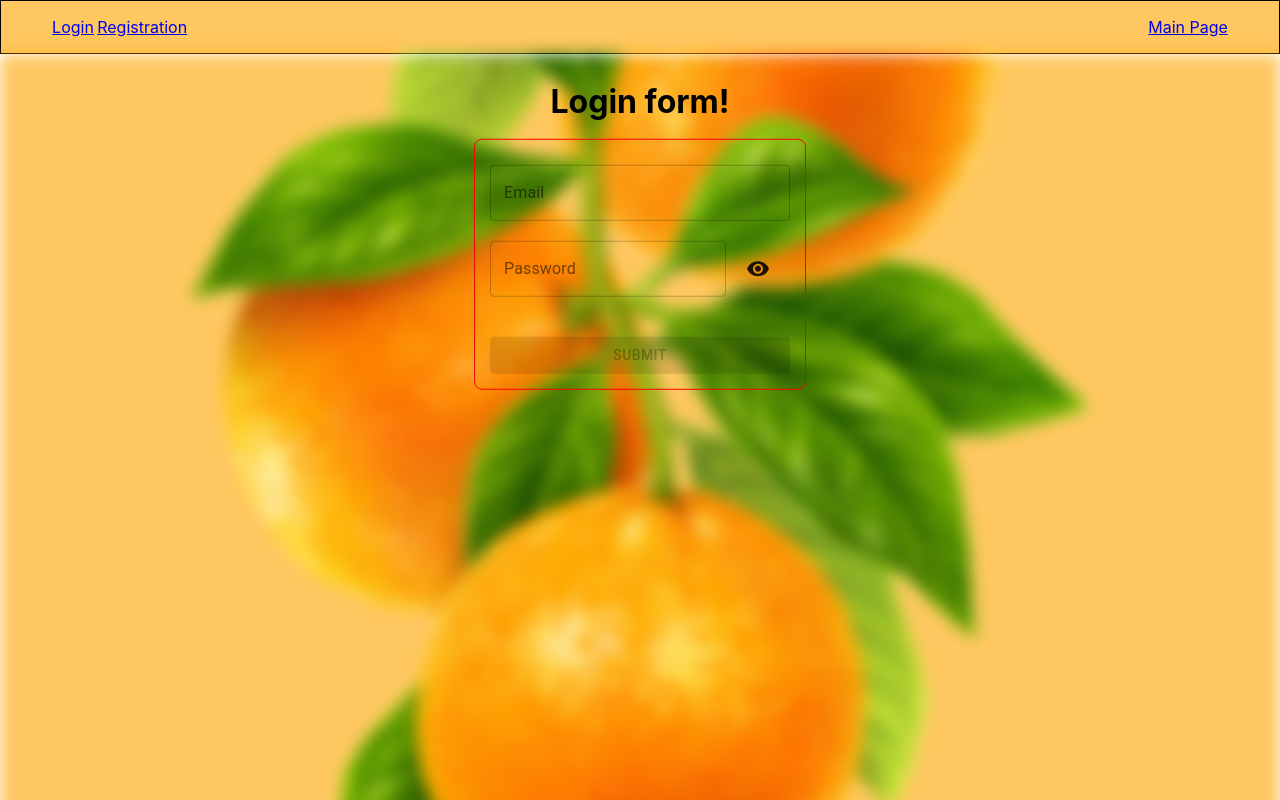
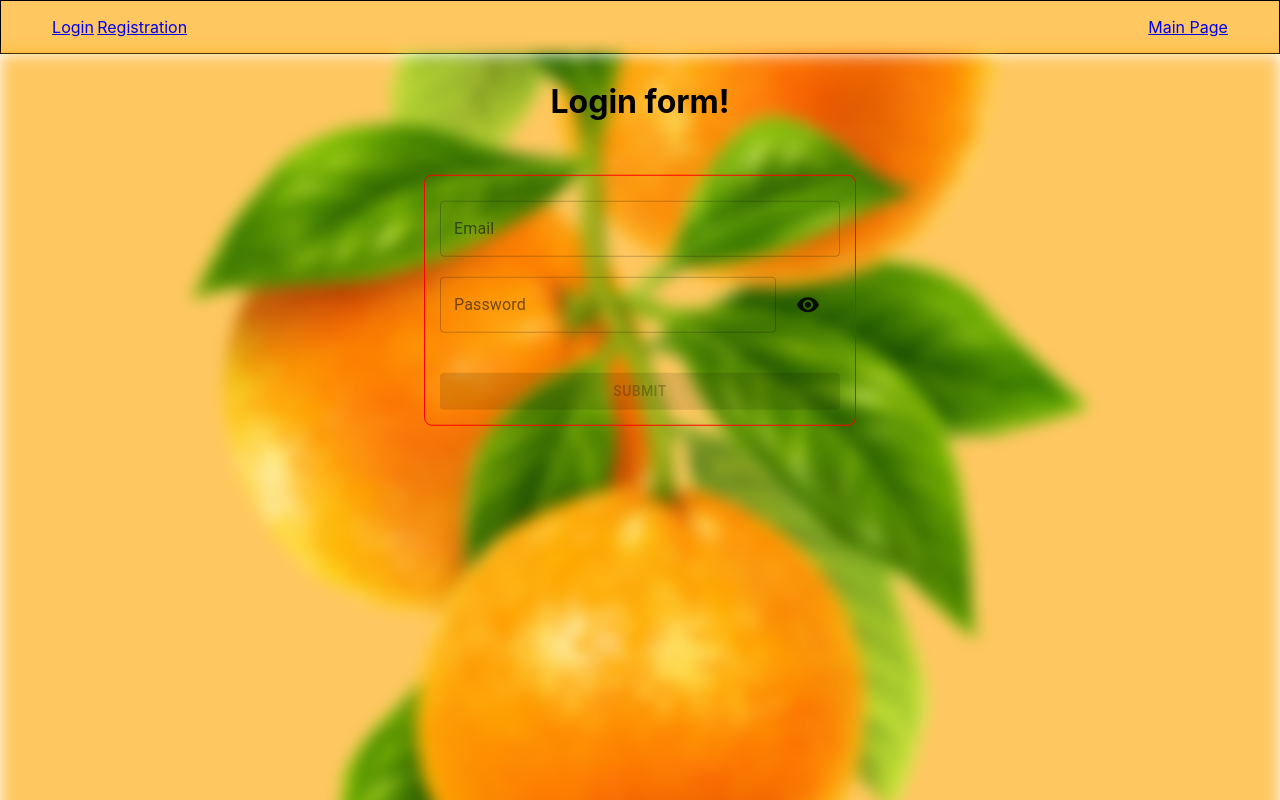
Before and after one commit to Mishka31/goit-react-hw-08-phonebook, a React (Create React App) app: page /login in a window 1280 px wide. Shown: the top 800 px of the page. Built offline with nearby package versions, Linux system fonts and the light colour scheme.

Commit message:
Update login.module.css

```diff
--- a/src/login/components/login.module.css
+++ b/src/login/components/login.module.css
@@ -11,19 +11,20 @@
 }
 .container {
   position: absolute;
-  top: 33%;
+  top: 300px;
   left: 50%;
   transform: translate(-50%, -50%);
   padding: 15px;
   padding-top: 25px;
   border: 1px solid red;
   border-radius: 8px;
-  max-width: 300px;
+  width: 70%;
+  max-width: 400px;
   margin: auto;
 }
 .title {
   position: absolute;
-  top: 10%;
+  top: 80px;
   left: 50%;
   transform: translate(-50%, -50%);
   /* display: flex;
@@ -38,7 +39,6 @@
   transform: translateY(40%);
 }
 .passwordField {
-  flex-direction: column;
   position: relative;
 }
 .reg {
```
